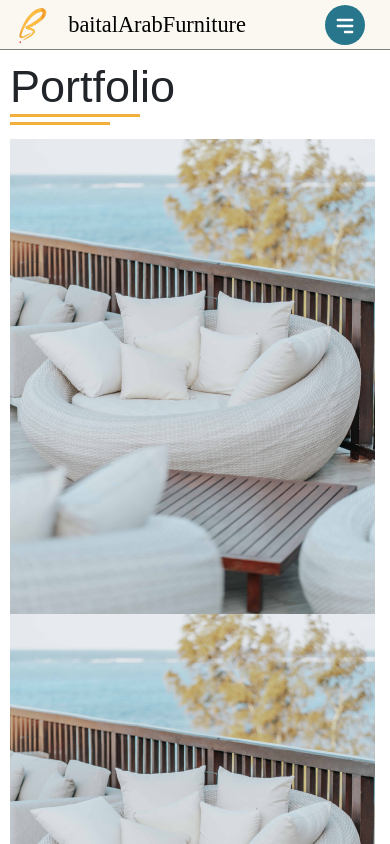
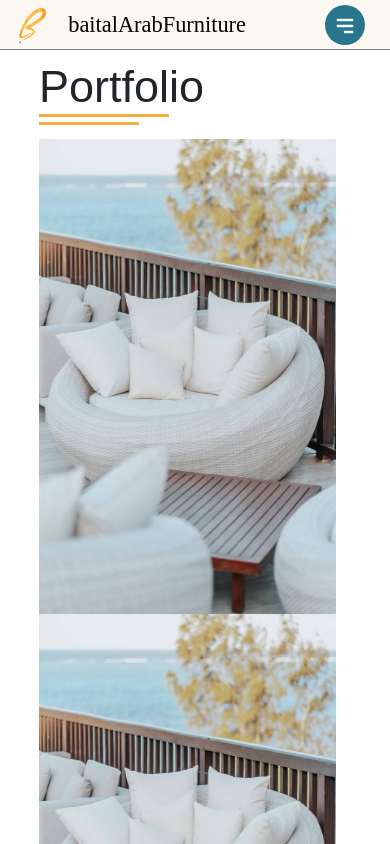
Before and after one commit to Majeed-hub/baitalArabFurniture, a React (Create React App) app: page /portfolio in a window 390 px wide. Shown: the top 844 px of the page. Built offline with nearby package versions, Linux system fonts and the light colour scheme; a web font is replaced by a local one.

Commit message:
enhanced menu for mobile

```diff
--- a/src/pages/Home/Home.css
+++ b/src/pages/Home/Home.css
@@ -3,6 +3,10 @@
   height: calc(100vh - 50px);
   /* object-fit: contain; */
   /* height: 100vh; */
+}
+.productContainer{
+width: 80%;
+margin: auto;
 }
 
 .productContainer .productTitle {
--- a/src/pages/Portfolio/Portfolio.css
+++ b/src/pages/Portfolio/Portfolio.css
@@ -1,5 +1,6 @@
 .portfolioContainer {
-  margin-left: 10px;
+  width: 80%;
+  margin: auto;
 }
 
 .portfolioContainer .portfolioTitle {
--- a/src/utils/Navbar/Navbar.css
+++ b/src/utils/Navbar/Navbar.css
@@ -91,7 +91,9 @@ img {
     flex-direction: column;
     /* makes menu span full height and width */
     width: 100%;
-    height: calc(100vh - 77px);
+    /* height: calc(100vh - 550px);
+     */
+     height: (100% * 5);
     background-color: white;
     border-top: 1px solid black;
   }
```
